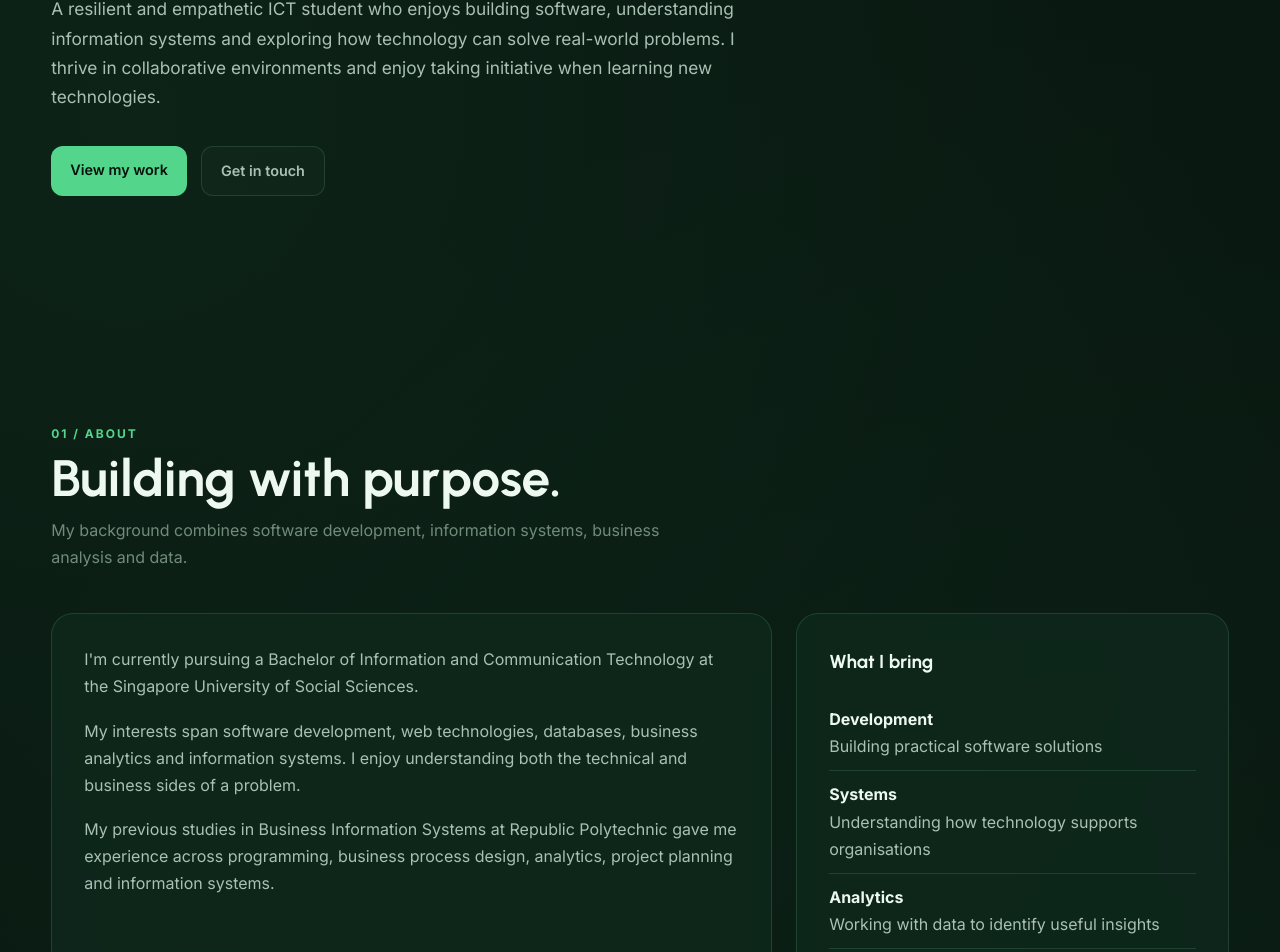
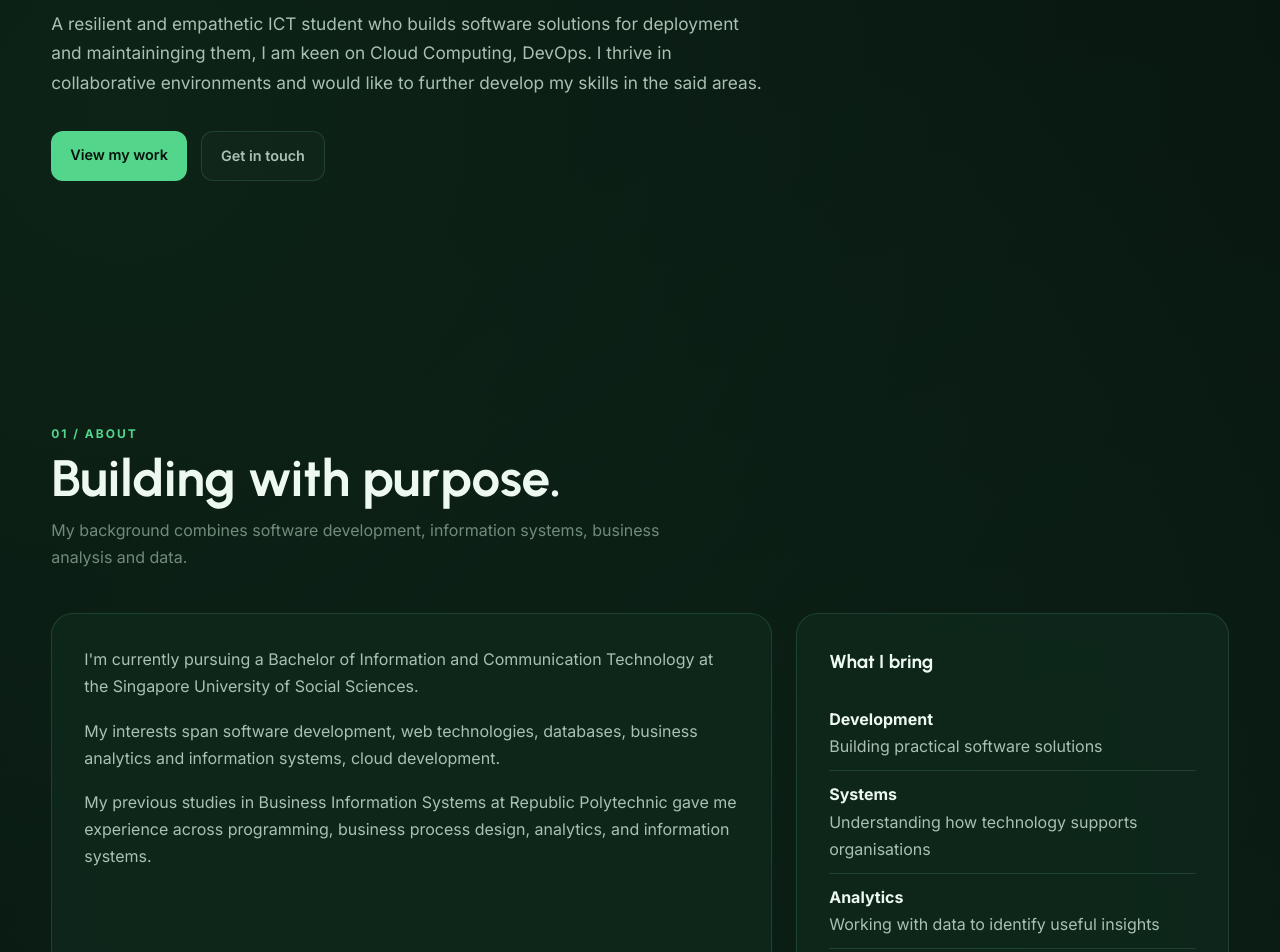
Before and after one commit to Tuewna/my-portfolio, a plain HTML site: page index.html in a window 1280 px wide. Shown: the part 498-1450 px from the top of the page. Drawn offline with Linux system fonts and the light colour scheme.

Commit message:
Update index.html
another update to description

```diff
--- a/index.html
+++ b/index.html
@@ -872,11 +872,11 @@
         </h1>
 
         <p>
-            A resilient and empathetic ICT student who enjoys building
-            software, understanding information systems and exploring
-            how technology can solve real-world problems. I thrive in
-            collaborative environments and enjoy taking initiative
-            when learning new technologies.
+            A resilient and empathetic ICT student who builds
+            software solutions for deployment and maintaininging them,
+            I am keen on Cloud Computing, DevOps. I thrive in
+            collaborative environments and would like to further
+            develop my skills in the said areas.
         </p>
 
         <div class="hero-actions">
@@ -928,15 +928,14 @@
                 <p>
                     My interests span software development, web
                     technologies, databases, business analytics and
-                    information systems. I enjoy understanding both
-                    the technical and business sides of a problem.
+                    information systems, cloud development.
                 </p>
 
                 <p>
                     My previous studies in Business Information Systems
                     at Republic Polytechnic gave me experience across
                     programming, business process design, analytics,
-                    project planning and information systems.
+                    and information systems.
                 </p>
 
             </div>
```
